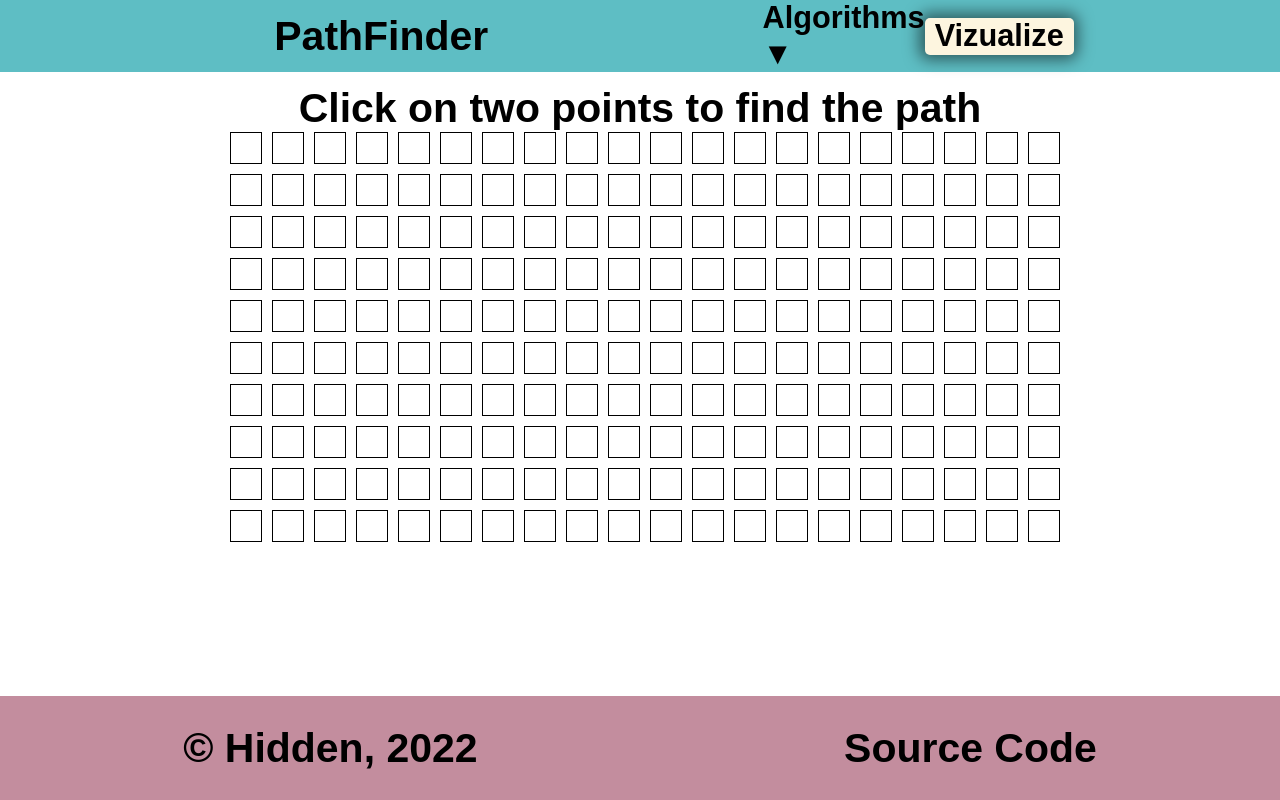
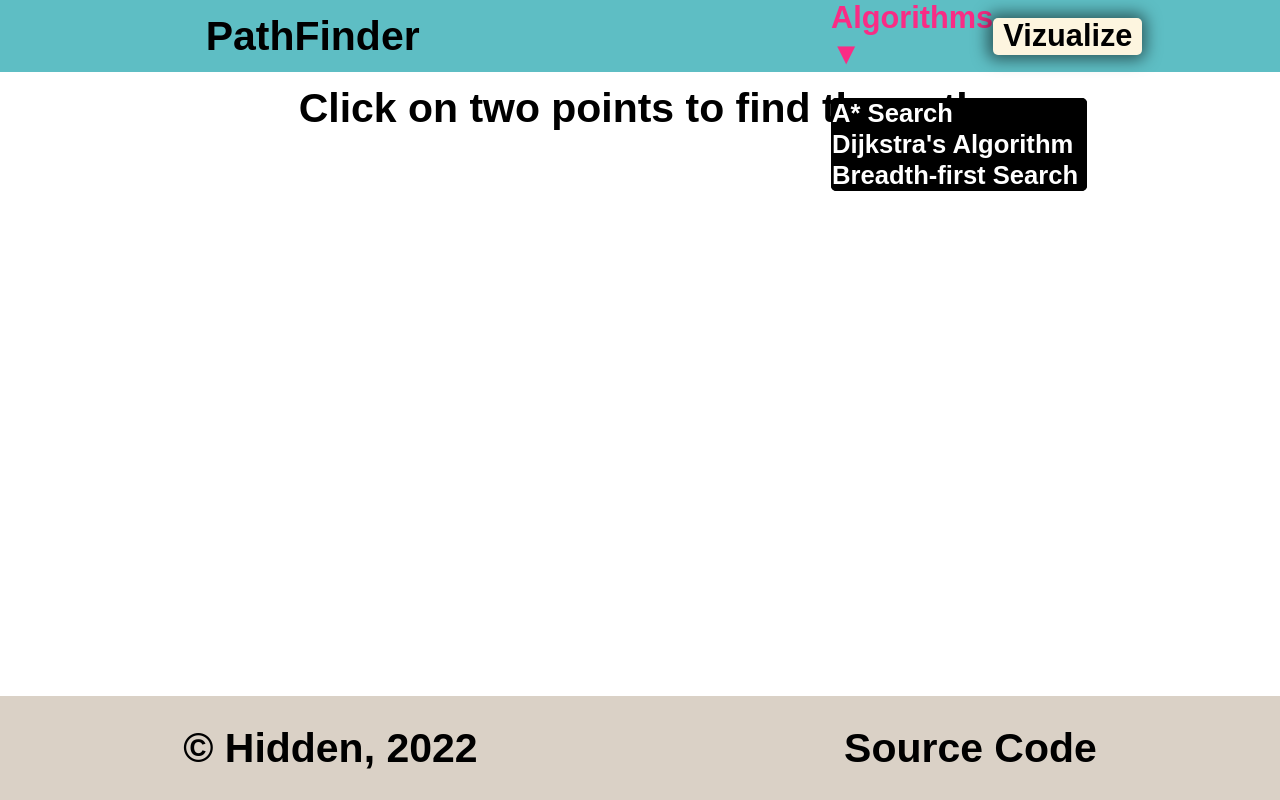
Before and after one commit to pewjan/pathfinding-visualizer, a React (Create React App) app: page / in a window 1280 px wide. Both pictures are taken after a click on the item "Algorithms ▼". Built offline with nearby package versions, Linux system fonts and the light colour scheme; a web font is replaced by a local one.

Commit message:
sub menu for algo

```diff
--- a/src/App.css
+++ b/src/App.css
@@ -18,7 +18,7 @@
   display: flex;
   flex-direction: row;
   align-items: center;
-  justify-content: space-evenly;
+  justify-content: space-around;
   background-color: #5ebec4;
   color: black;
   height: 9vh;
@@ -58,7 +58,7 @@ li:hover {
 .grid {
   display: flex;
   flex-direction: column;
-  width: 100vw;
+  width: 50vw;
   justify-content: center;
   align-items: center;
 }
@@ -78,6 +78,33 @@ li:hover {
   height: 10px;
 }
 
+.algorithms {
+  font-size: 1em;
+}
+.algo {
+  position: absolute;
+  color: white;
+  background-color: black;
+  margin-top: 2%;
+  width: 10rem;
+  display: flex;
+  flex-direction: column;
+  justify-content: center;
+  border-radius: 5px;
+}
+
+.algo > p {
+  border: 1px solid black;
+  font-size: 1rem;
+  border-radius: 5px;
+}
+.algo > p:hover {
+  background: green;
+}
+.clicked {
+  color: #f92c85;
+}
+
 .grid > div > div:hover {
   cursor: pointer;
 }
@@ -92,7 +119,7 @@ li:hover {
   display: flex;
   justify-content: center;
   align-items: center;
-  background-color: #c38d9e;
+  background-color: #dad1c6;
   height: 13vh;
 }
 .items {
--- a/src/App.js
+++ b/src/App.js
@@ -6,46 +6,36 @@ function App() {
   const handleMenu = (e) => {
     if (e.target.innerHTML === "Algorithms ▼") {
       setOpenedAlgo(!openedAlgo);
+      console.log(e.target.innerHTML);
     }
   };
-  const gridArr = [];
-  const displayGrid = () => {
-    for (let row = 0; row < 10; row++) {
-      gridArr.push([]);
-      for (let col = 0; col < 20; col++) {
-        gridArr[row].push(<div className={`column`}>&nbsp;</div>);
-      }
-    }
-  };
-  displayGrid();
   return (
     <div className="App">
       <nav className="navbar">
         <h1 className="logo">PathFinder</h1>
         <ul className="rightRow">
-          <li
-            onClick={(e) => {
-              handleMenu(e);
-            }}
-          >
-            Algorithms ▼
+          <li className="algorithm">
+            <p
+              onClick={(e) => {
+                handleMenu(e);
+              }}
+              className={`algorithms ${openedAlgo && "clicked"} `}
+            >
+              Algorithms ▼
+            </p>
+            {openedAlgo && (
+              <div className="algo">
+                <p>A* Search</p>
+                <p>Dijkstra's Algorithm</p>
+                <p>Breadth-first Search</p>
+              </div>
+            )}
           </li>
           <li className="vizualizebtn">Vizualize</li>
         </ul>
       </nav>
       <div className="main">
         <h1>Click on two points to find the path</h1>
-        <div className="grid">
-          {gridArr.map((grid, index) => {
-            return (
-              <div className={`row${index}`}>
-                {grid.map((item) => {
-                  return item;
-                })}
-              </div>
-            );
-          })}
-        </div>
       </div>
       <footer className="footer">
         <div className="items">
```
